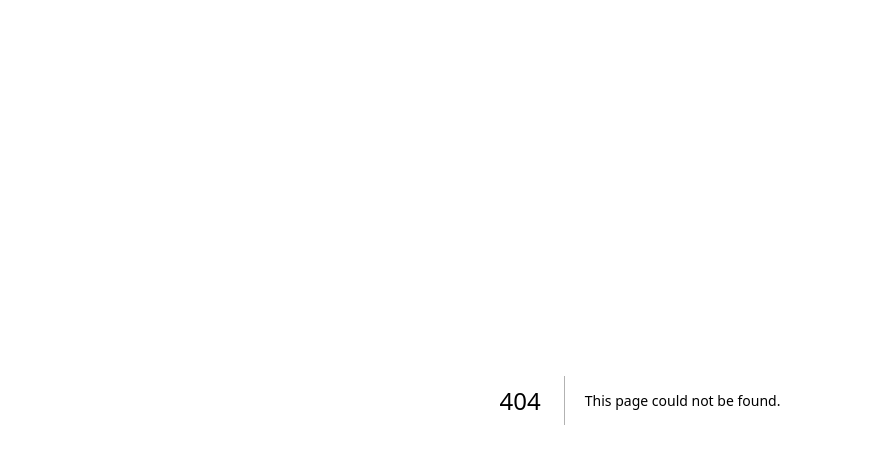
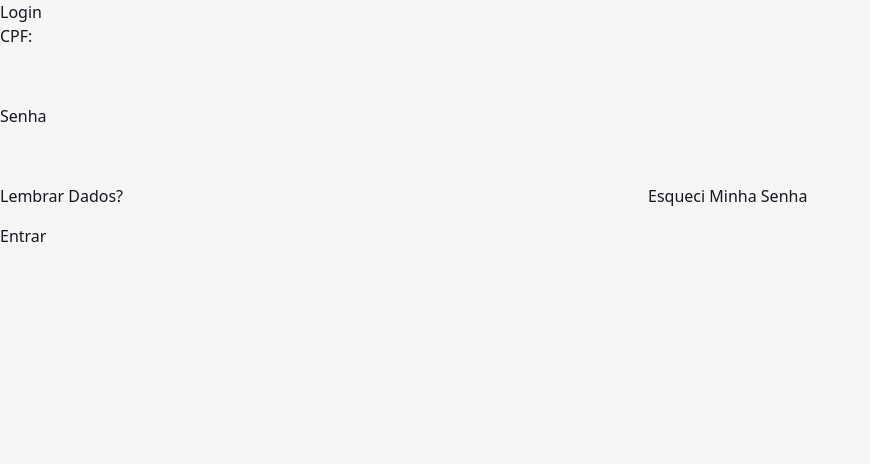
Before and after one commit to leo-furlan12/Chaveo, a Next.js app in the folder frontend/: page /pages/login in a window 1280 px wide. Before the commit this address had no page. Shown: the top 464 px of the page, without its empty margins (0-870 px from the left). Built offline with nearby package versions, Linux system fonts and the light colour scheme.

Commit message:
feat: inicia tela de login

```diff
--- a/frontend/app/page.tsx
+++ b/frontend/app/page.tsx
@@ -36,7 +36,7 @@ export default function Homepage() {
             <circle cx="60" cy="52" r="14" fill="#00D9B5" />
             <path d="M60 64 L50 86 H70 Z" fill="#00D9B5" />
           </svg>
-          <h3>Chaveo</h3>
+          <h3>Chaveo aaa</h3>
         </div>
 
         <nav className="menu">
--- /dev/null
+++ b/frontend/app/pages/login/page.jsx
@@ -0,0 +1,17 @@
+export default function Home() {
+  return (
+    <main>
+      <h1>Login</h1>
+
+     <div className="grid grid-cols-2 grid-rows-6 gap-4">
+    <div >CPF:</div>
+    <div className="col-span-2 row-start-2"><input type="insira seu cpf..." /></div>
+    <div className="row-start-3">Senha</div>
+    <div className="col-span-2 row-start-4"><input type="insira sua senha" /></div>
+    <div className="row-start-5">Lembrar Dados?</div>
+    <div className="row-start-5">Esqueci Minha Senha</div>
+    <div className="col-span-2">Entrar</div>
+</div>
+    </main>
+  );
+}
```
